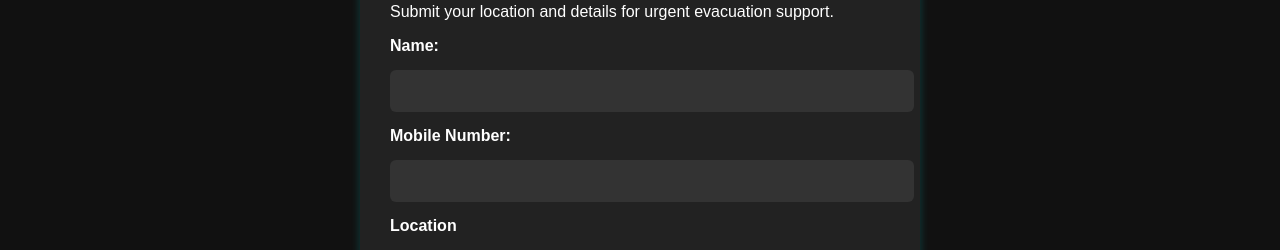
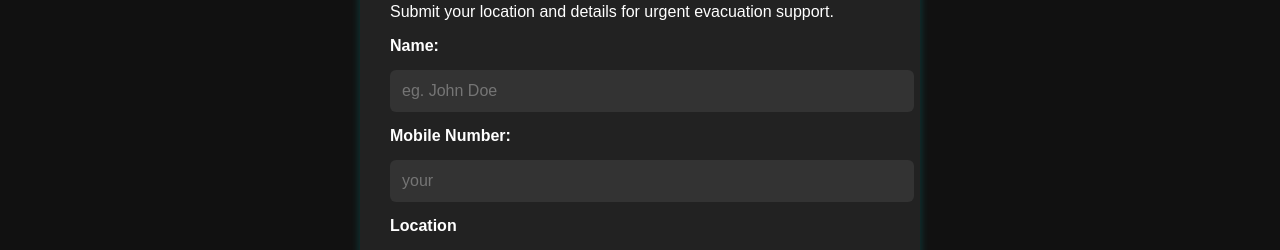
Before and after one commit to kritagya05/Disaster-Coordination-System, a website: page request-evacuation.html in a window 1280 px wide. Shown: the part 225-475 px from the top of the page. Drawn offline with Linux system fonts and the light colour scheme.

Commit message:
name changes

```diff
--- a/request-evacuation.html
+++ b/request-evacuation.html
@@ -23,10 +23,10 @@
     <p>Submit your location and details for urgent evacuation support.</p>
     <form action="https://formsubmit.co/kritagyay2006@gmail.com" method="POST" id="evacuation-form">
       <label>Name:</label>
-      <input type="text" name="Name" required />
+      <input type="text" name="Name" placeholder="eg. John Doe" />
 
       <label>Mobile Number:</label>
-      <input type="number" name="Mobile" required />
+      <input type="number" name="Mobile" placeholder="your" />
 
       <label>Location</label>
       <input type="text" name="Location" placeholder="Your current location" required />
```
